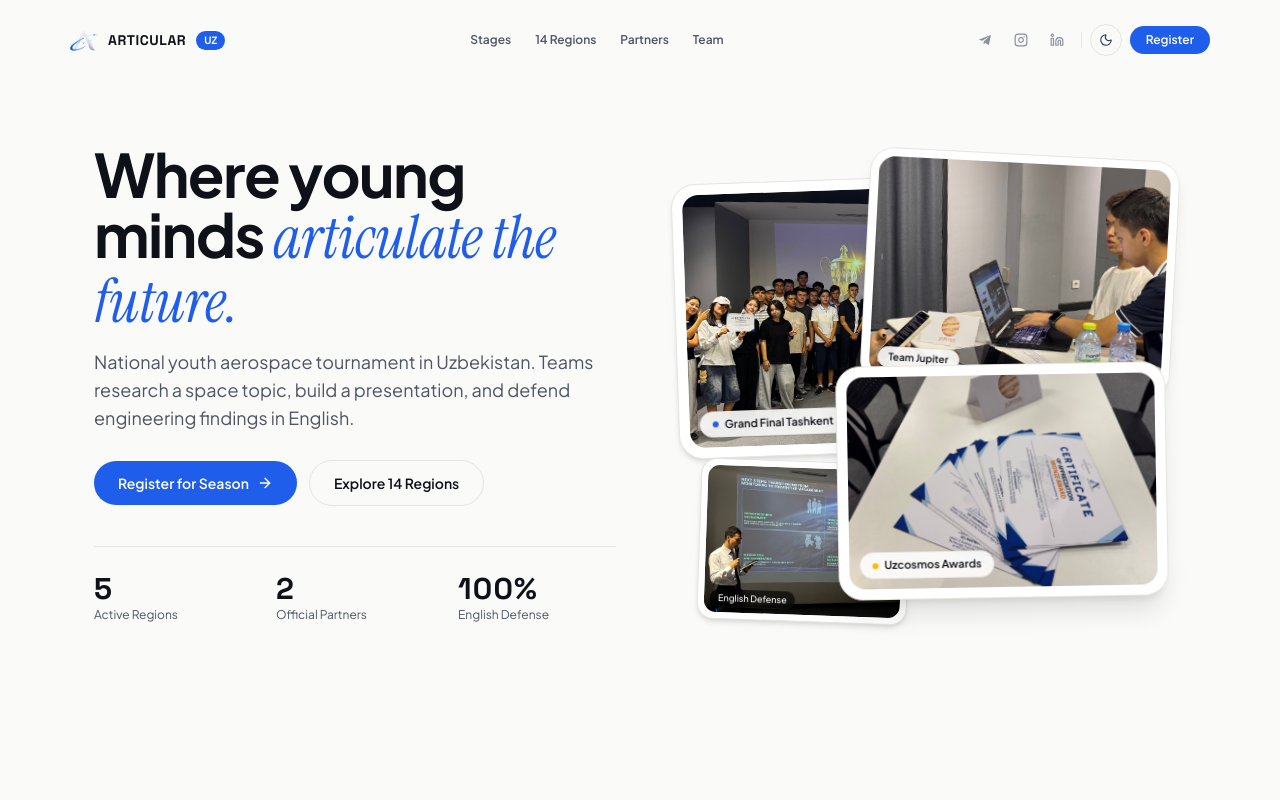
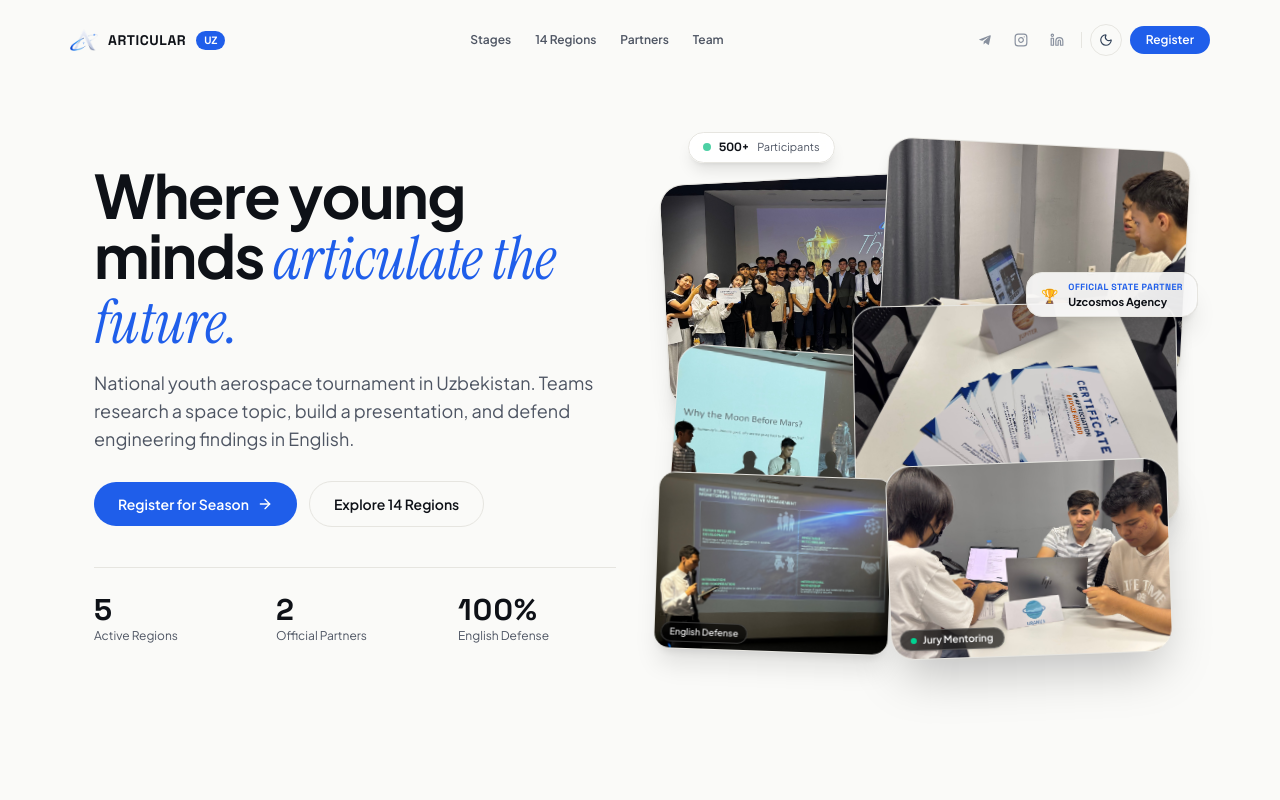
Before and after one commit to shohajunior/articular, a React (Vite) app: page / in a window 1280 px wide. Shown: the top 800 px of the page. Built offline with nearby package versions, Linux system fonts and the light colour scheme.

Commit message:
feat: add 2 more photos and sidebars to hero collage, remove inner photo card paddings

```diff
--- a/src/components/sections/Hero.tsx
+++ b/src/components/sections/Hero.tsx
@@ -28,7 +28,7 @@ export const Hero: React.FC<HeroProps> = ({ onPhotoClick, isRevealed = true }) =
     {
       src: './assets/team-jupiter.jpg',
       alt: 'Team Jupiter Drafting Presentation',
-      title: 'Team Jupiter  Deck Preparation',
+      title: 'Team Jupiter — Deck Preparation',
       tag: 'Orbital Mechanics Track'
     },
     {
@@ -36,6 +36,18 @@ export const Hero: React.FC<HeroProps> = ({ onPhotoClick, isRevealed = true }) =
       alt: 'Uzcosmos Agency Certificates Awarding',
       title: 'Official Uzcosmos Agency Awards',
       tag: 'Gold & Silver Honors'
+    },
+    {
+      src: './assets/workshop.jpg',
+      alt: 'Aerospace Engineering Workshop',
+      title: 'Aerospace Hardware Workshop',
+      tag: 'Rocketry & CubeSat Track'
+    },
+    {
+      src: './assets/mentoring.jpg',
+      alt: 'Academic Mentors & Jury Consultation',
+      title: 'Academic Jury Consultation',
+      tag: 'Defense Preparation'
     },
     {
       src: './assets/pitching.jpg',
@@ -93,7 +105,7 @@ export const Hero: React.FC<HeroProps> = ({ onPhotoClick, isRevealed = true }) =
               <button
                 type="button"
                 onClick={() => scrollTo('register')}
-                className="group flex items-center gap-2 rounded-full bg-[var(--accent)] px-6 py-3 text-sm font-semibold text-[var(--accent-contrast)] transition-colors hover:bg-[var(--accent-hover)]"
+                className="group flex items-center gap-2 rounded-full bg-[var(--accent)] px-6 py-3 text-sm font-semibold text-[var(--accent-contrast)] transition-colors hover:bg-[var(--accent-hover)] cursor-pointer"
               >
                 <span>Register for Season</span>
                 <ArrowRight className="h-4 w-4 transition-transform group-hover:translate-x-0.5" />
@@ -102,7 +114,7 @@ export const Hero: React.FC<HeroProps> = ({ onPhotoClick, isRevealed = true }) =
               <button
                 type="button"
                 onClick={() => scrollTo('regions')}
-                className="rounded-full border border-[var(--line)] bg-transparent px-6 py-3 text-sm font-semibold text-[var(--ink)] transition-colors hover:border-[var(--line-strong)] hover:bg-[var(--surface-elevated)]"
+                className="rounded-full border border-[var(--line)] bg-transparent px-6 py-3 text-sm font-semibold text-[var(--ink)] transition-colors hover:border-[var(--line-strong)] hover:bg-[var(--surface-elevated)] cursor-pointer"
               >
                 Explore 14 Regions
               </button>
@@ -121,28 +133,49 @@ export const Hero: React.FC<HeroProps> = ({ onPhotoClick, isRevealed = true }) =
             </div>
           </div>
 
-          {/* Right Hero: Vericase-Style Scattered Overlapping Photo Collage (No clips, clickable) */}
+          {/* Right Hero: Vericase-Style Scattered Overlapping Photo Collage (Edge-to-edge, zero margins) */}
           <div
-            className={`relative min-h-[460px] select-none transition-all duration-1000 delay-150 ease-[cubic-bezier(0.16,1,0.3,1)] ${
+            className={`relative min-h-[520px] select-none transition-all duration-1000 delay-150 ease-[cubic-bezier(0.16,1,0.3,1)] ${
               isRevealed ? 'opacity-100 translate-y-0 scale-100' : 'opacity-0 translate-y-8 scale-95'
             }`}
           >
-            {/* Visual container with overlapping layers */}
-            <div className="relative mx-auto h-[460px] w-full max-w-[500px]">
-              {/* Card 1 (Base Anchor): Grand Final Tashkent */}
+            {/* Visual container with 6 overlapping photos & 2 floating sidebars */}
+            <div className="relative mx-auto h-[520px] w-full max-w-[540px]">
+
+              {/* Floating Sidebar Chip 1 (Top-Left): Live Metric */}
+              <div className="absolute -top-3 left-6 z-35 flex items-center gap-2 rounded-2xl border border-[var(--line)] bg-[var(--header-bg)] px-3.5 py-1.5 shadow-lg backdrop-blur-xl transition-all duration-300 hover:scale-105 hover:border-[var(--accent)]">
+                <span className="flex h-2 w-2 rounded-full bg-emerald-500 animate-pulse" />
+                <span className="font-mono text-xs font-bold text-[var(--ink)]">500+</span>
+                <span className="text-[11px] text-[var(--ink-muted)]">Participants</span>
+              </div>
+
+              {/* Floating Sidebar Chip 2 (Right-Edge): Strategic Partner */}
+              <div className="absolute -right-3 top-32 z-35 flex items-center gap-2.5 rounded-2xl border border-[var(--line)] bg-[var(--header-bg)] px-3.5 py-2 shadow-xl backdrop-blur-xl transition-all duration-300 hover:scale-105 hover:border-[var(--accent)]">
+                <span className="text-sm">🏆</span>
+                <div className="flex flex-col">
+                  <span className="font-mono text-[9px] font-bold uppercase tracking-wider text-[var(--accent)]">
+                    Official State Partner
+                  </span>
+                  <span className="text-[11px] font-bold text-[var(--ink)] leading-tight">
+                    Uzcosmos Agency
+                  </span>
+                </div>
+              </div>
+
+              {/* Card 1 (Base Anchor Left): Grand Final Tashkent */}
               <div
                 onClick={() => onPhotoClick(galleryItems[0])}
-                className="group absolute left-0 top-6 z-10 w-[78%] cursor-pointer rounded-3xl border border-[var(--line)] bg-[var(--surface)] p-2.5 shadow-md transition-all duration-300 ease-out hover:z-30 hover:-translate-y-2 hover:rotate-0 hover:scale-[1.03] hover:shadow-2xl hover:border-[var(--line-strong)] -rotate-2"
+                className="group absolute left-0 top-8 z-10 w-[68%] cursor-pointer overflow-hidden rounded-3xl border border-[var(--line)] bg-[var(--surface)] shadow-xl transition-all duration-300 ease-out hover:z-40 hover:-translate-y-2 hover:rotate-0 hover:scale-[1.03] hover:shadow-2xl hover:border-[var(--line-strong)] -rotate-3"
               >
-                <div className="relative aspect-[16/11] overflow-hidden rounded-2xl">
+                <div className="relative aspect-[16/10] w-full overflow-hidden">
                   <img
                     src={galleryItems[0].src}
                     alt={galleryItems[0].alt}
                     className="h-full w-full object-cover transition-transform duration-500 group-hover:scale-105"
                   />
-                  <div className="absolute bottom-2.5 left-2.5 flex items-center gap-1.5 rounded-full border border-[var(--line)] bg-[var(--header-bg)] px-3 py-1 text-[11px] font-semibold text-[var(--ink)] backdrop-blur-md">
+                  <div className="absolute bottom-2.5 left-2.5 flex items-center gap-1.5 rounded-full border border-white/20 bg-black/65 px-3 py-1 text-[11px] font-semibold text-white backdrop-blur-md shadow-sm">
                     <span className="h-1.5 w-1.5 rounded-full bg-[var(--accent)]" />
-                    <span>Grand Final  Tashkent</span>
+                    <span>Grand Final · Tashkent</span>
                   </div>
                   <div className="absolute right-2.5 top-2.5 flex h-7 w-7 items-center justify-center rounded-full bg-black/40 text-white opacity-0 backdrop-blur-sm transition-opacity group-hover:opacity-100">
                     <Maximize2 className="h-3.5 w-3.5" />
@@ -150,18 +183,18 @@ export const Hero: React.FC<HeroProps> = ({ onPhotoClick, isRevealed = true }) =
                 </div>
               </div>
 
-              {/* Card 2 (Overlapping Top-Right): Team Jupiter Presentation */}
+              {/* Card 2 (Top-Right): Team Jupiter Presentation */}
               <div
                 onClick={() => onPhotoClick(galleryItems[1])}
-                className="group absolute right-0 top-0 z-20 w-[62%] cursor-pointer rounded-3xl border border-[var(--line)] bg-[var(--surface)] p-2 shadow-lg transition-all duration-300 ease-out hover:z-30 hover:-translate-y-2 hover:rotate-0 hover:scale-[1.04] hover:shadow-2xl hover:border-[var(--line-strong)] rotate-3"
+                className="group absolute right-0 top-0 z-20 w-[58%] cursor-pointer overflow-hidden rounded-3xl border border-[var(--line)] bg-[var(--surface)] shadow-lg transition-all duration-300 ease-out hover:z-40 hover:-translate-y-2 hover:rotate-0 hover:scale-[1.04] hover:shadow-2xl hover:border-[var(--line-strong)] rotate-3"
               >
-                <div className="relative aspect-[4/3] overflow-hidden rounded-2xl">
+                <div className="relative aspect-[4/3] w-full overflow-hidden">
                   <img
                     src={galleryItems[1].src}
                     alt={galleryItems[1].alt}
                     className="h-full w-full object-cover transition-transform duration-500 group-hover:scale-105"
                   />
-                  <div className="absolute bottom-2 left-2 flex items-center gap-1.5 rounded-full border border-[var(--line)] bg-[var(--header-bg)] px-2.5 py-0.5 text-[10px] font-semibold text-[var(--ink)] backdrop-blur-md">
+                  <div className="absolute bottom-2 left-2 flex items-center gap-1.5 rounded-full border border-white/20 bg-black/65 px-2.5 py-0.5 text-[10px] font-semibold text-white backdrop-blur-md shadow-sm">
                     <span>Team Jupiter</span>
                   </div>
                   <div className="absolute right-2 top-2 flex h-6 w-6 items-center justify-center rounded-full bg-black/40 text-white opacity-0 backdrop-blur-sm transition-opacity group-hover:opacity-100">
@@ -170,18 +203,18 @@ export const Hero: React.FC<HeroProps> = ({ onPhotoClick, isRevealed = true }) =
                 </div>
               </div>
 
-              {/* Card 3 (Overlapping Bottom-Right): Uzcosmos Awards */}
+              {/* Card 3 (Center-Right): Uzcosmos Awards */}
               <div
                 onClick={() => onPhotoClick(galleryItems[2])}
-                className="group absolute bottom-4 right-2 z-25 w-[66%] cursor-pointer rounded-3xl border border-[var(--line)] bg-[var(--surface)] p-2.5 shadow-xl transition-all duration-300 ease-out hover:z-30 hover:-translate-y-2 hover:rotate-0 hover:scale-[1.04] hover:shadow-2xl hover:border-[var(--line-strong)] -rotate-1"
+                className="group absolute right-2 top-40 z-25 w-[62%] cursor-pointer overflow-hidden rounded-3xl border border-[var(--line)] bg-[var(--surface)] shadow-xl transition-all duration-300 ease-out hover:z-40 hover:-translate-y-2 hover:rotate-0 hover:scale-[1.04] hover:shadow-2xl hover:border-[var(--line-strong)] -rotate-1"
               >
-                <div className="relative aspect-[16/11] overflow-hidden rounded-2xl">
+                <div className="relative aspect-[16/11] w-full overflow-hidden">
                   <img
                     src={galleryItems[2].src}
                     alt={galleryItems[2].alt}
                     className="h-full w-full object-cover transition-transform duration-500 group-hover:scale-105"
                   />
-                  <div className="absolute bottom-2.5 left-2.5 flex items-center gap-1.5 rounded-full border border-[var(--line)] bg-[var(--header-bg)] px-3 py-1 text-[11px] font-semibold text-[var(--ink)] backdrop-blur-md">
+                  <div className="absolute bottom-2.5 left-2.5 flex items-center gap-1.5 rounded-full border border-white/20 bg-black/65 px-3 py-1 text-[11px] font-semibold text-white backdrop-blur-md shadow-sm">
                     <span className="h-1.5 w-1.5 rounded-full bg-amber-400" />
                     <span>Uzcosmos Awards</span>
                   </div>
@@ -191,22 +224,68 @@ export const Hero: React.FC<HeroProps> = ({ onPhotoClick, isRevealed = true }) =
                 </div>
               </div>
 
-              {/* Card 4 (Mini Floating Accent Card, Bottom-Left): Pitching Defense */}
+              {/* Card 4 (Center-Left): Aerospace Workshop [NEW] */}
               <div
                 onClick={() => onPhotoClick(galleryItems[3])}
-                className="group absolute -bottom-2 left-6 z-20 w-[42%] cursor-pointer rounded-2xl border border-[var(--line)] bg-[var(--surface)] p-1.5 shadow-md transition-all duration-300 ease-out hover:z-30 hover:-translate-y-2 hover:rotate-0 hover:scale-105 hover:shadow-2xl hover:border-[var(--line-strong)] rotate-2"
+                className="group absolute left-2 top-52 z-22 w-[52%] cursor-pointer overflow-hidden rounded-3xl border border-[var(--line)] bg-[var(--surface)] shadow-xl transition-all duration-300 ease-out hover:z-40 hover:-translate-y-2 hover:rotate-0 hover:scale-[1.04] hover:shadow-2xl hover:border-[var(--line-strong)] rotate-4"
               >
-                <div className="relative aspect-[4/3] overflow-hidden rounded-xl">
+                <div className="relative aspect-[4/3] w-full overflow-hidden">
                   <img
                     src={galleryItems[3].src}
                     alt={galleryItems[3].alt}
                     className="h-full w-full object-cover transition-transform duration-500 group-hover:scale-105"
                   />
-                  <div className="absolute bottom-1.5 left-1.5 rounded-full bg-black/60 px-2 py-0.5 text-[9px] font-medium text-white backdrop-blur-sm">
-                    English Defense
+                  <div className="absolute bottom-2 left-2 flex items-center gap-1.5 rounded-full border border-white/20 bg-black/65 px-2.5 py-0.5 text-[10px] font-semibold text-white backdrop-blur-md shadow-sm">
+                    <span className="h-1.5 w-1.5 rounded-full bg-sky-400" />
+                    <span>Workshop Lab</span>
+                  </div>
+                  <div className="absolute right-2 top-2 flex h-6 w-6 items-center justify-center rounded-full bg-black/40 text-white opacity-0 backdrop-blur-sm transition-opacity group-hover:opacity-100">
+                    <Maximize2 className="h-3 w-3" />
                   </div>
                 </div>
               </div>
+
+              {/* Card 5 (Bottom-Right): Mentoring & Jury [NEW] */}
+              <div
+                onClick={() => onPhotoClick(galleryItems[4])}
+                className="group absolute right-4 bottom-2 z-30 w-[54%] cursor-pointer overflow-hidden rounded-3xl border border-[var(--line)] bg-[var(--surface)] shadow-2xl transition-all duration-300 ease-out hover:z-40 hover:-translate-y-2 hover:rotate-0 hover:scale-[1.04] hover:shadow-2xl hover:border-[var(--line-strong)] -rotate-2"
+              >
+                <div className="relative aspect-[16/11] w-full overflow-hidden">
+                  <img
+                    src={galleryItems[4].src}
+                    alt={galleryItems[4].alt}
+                    className="h-full w-full object-cover transition-transform duration-500 group-hover:scale-105"
+                  />
+                  <div className="absolute bottom-2 left-2 flex items-center gap-1.5 rounded-full border border-white/20 bg-black/65 px-2.5 py-0.5 text-[10px] font-semibold text-white backdrop-blur-md shadow-sm">
+                    <span className="h-1.5 w-1.5 rounded-full bg-emerald-400" />
+                    <span>Jury Mentoring</span>
+                  </div>
+                  <div className="absolute right-2 top-2 flex h-6 w-6 items-center justify-center rounded-full bg-black/40 text-white opacity-0 backdrop-blur-sm transition-opacity group-hover:opacity-100">
+                    <Maximize2 className="h-3 w-3" />
+                  </div>
+                </div>
+              </div>
+
+              {/* Card 6 (Bottom-Left): Pitching Defense */}
+              <div
+                onClick={() => onPhotoClick(galleryItems[5])}
+                className="group absolute -left-2 bottom-3 z-28 w-[45%] cursor-pointer overflow-hidden rounded-2xl border border-[var(--line)] bg-[var(--surface)] shadow-xl transition-all duration-300 ease-out hover:z-40 hover:-translate-y-2 hover:rotate-0 hover:scale-105 hover:shadow-2xl hover:border-[var(--line-strong)] rotate-2"
+              >
+                <div className="relative aspect-[4/3] w-full overflow-hidden">
+                  <img
+                    src={galleryItems[5].src}
+                    alt={galleryItems[5].alt}
+                    className="h-full w-full object-cover transition-transform duration-500 group-hover:scale-105"
+                  />
+                  <div className="absolute bottom-1.5 left-1.5 rounded-full border border-white/20 bg-black/65 px-2 py-0.5 text-[9px] font-medium text-white backdrop-blur-sm shadow-sm">
+                    English Defense
+                  </div>
+                  <div className="absolute right-1.5 top-1.5 flex h-5 w-5 items-center justify-center rounded-full bg-black/40 text-white opacity-0 backdrop-blur-sm transition-opacity group-hover:opacity-100">
+                    <Maximize2 className="h-2.5 w-2.5" />
+                  </div>
+                </div>
+              </div>
+
             </div>
           </div>
         </div>
```
